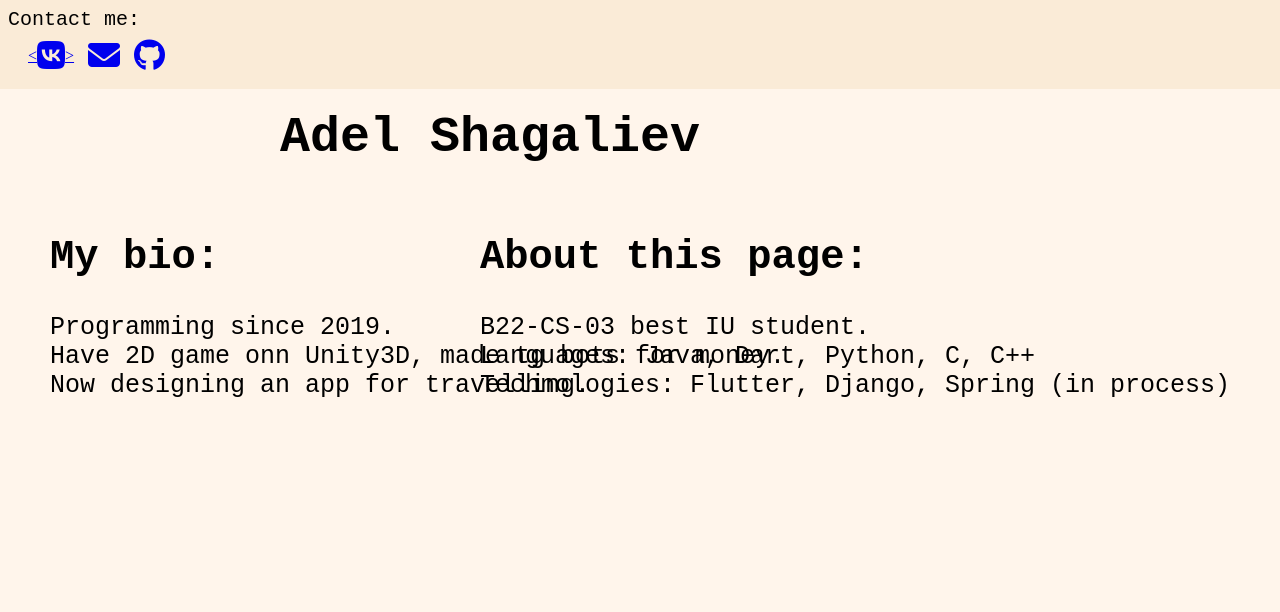
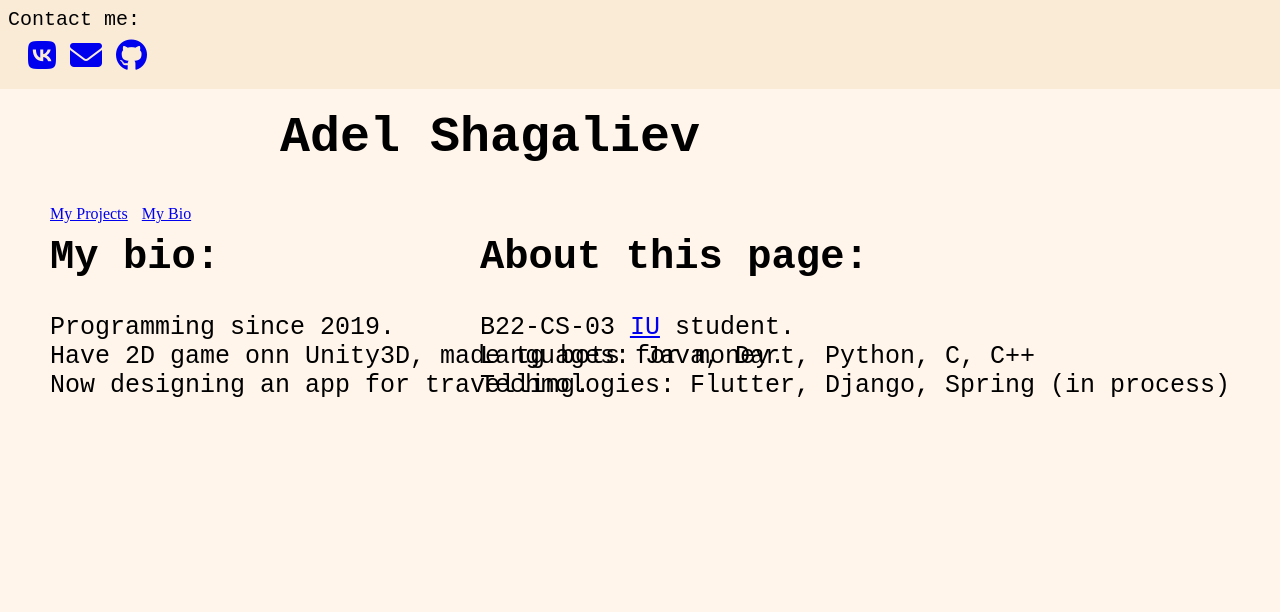
Before and after one commit to G3nD4/G3nD4.github.io, a plain HTML site: page index.html in a window 1280 px wide. Drawn offline with Linux system fonts and the light colour scheme.

Commit message:
Update index.html
Make design look better

```diff
--- a/index.html
+++ b/index.html
@@ -4,8 +4,9 @@
   <meta charset="UTF-8">
   <meta name="viewport" content="width=device-width, initial-scale=1.0">
   <title>Portfolio</title>
-  <link href="index.css" rel="stylesheet" />
+  <link href="index.css" rel="stylesheet">
 </head>
+<body class="background">
   <header>
     <div class="my_socials">
       <div id="contact_me">Contact me:</div>
@@ -13,7 +14,7 @@
         <ul class="navbar">
           <li>
             <a href="https://vk.com/idgenda" id="vk_ref">
-            <<i class="fa-brands fa-vk fa-2xl"></i>>
+              <i class="fa-brands fa-vk fa-2xl"></i>
             </a>
           </li>
           <li>
@@ -30,7 +31,6 @@
       </nav>
     </div>
   </header>
-<body class="background">
   <div>
     <div class="body_content">
       <h1 class="body_text">
@@ -42,7 +42,7 @@
         About this page:
       </h2>
       <p class="body_slave_text_info">
-        B22-CS-03 best IU student.<br>Languages: Java, Dart, Python, C, C++<br>
+        B22-CS-03 <a href="https://innopolis.university/">IU</a> student.<br>Languages: Java, Dart, Python, C, C++<br>
         Technologies: Flutter, Django, Spring (in process)
       </p>
     </div>
@@ -57,6 +57,22 @@
       </p>
     </div>
   </div>
+  <footer class="footer">
+    <nav>
+      <ul class="navbar_footer">
+        <li>
+          <a href="/my_projects.html" id="my_projects">
+            My Projects
+          </a>
+        </li>
+        <li>
+          <a href="/my_bio.html" id="my_bio">
+            My Bio
+          </a>
+        </li>
+      </ul>
+    </nav>
+  </footer>
 </body>
 <script src="https://kit.fontawesome.com/1fd736d5c6.js" crossorigin="anonymous"></script>
 </html>
```
Lines whose indentation alone changed are shown as unchanged.
